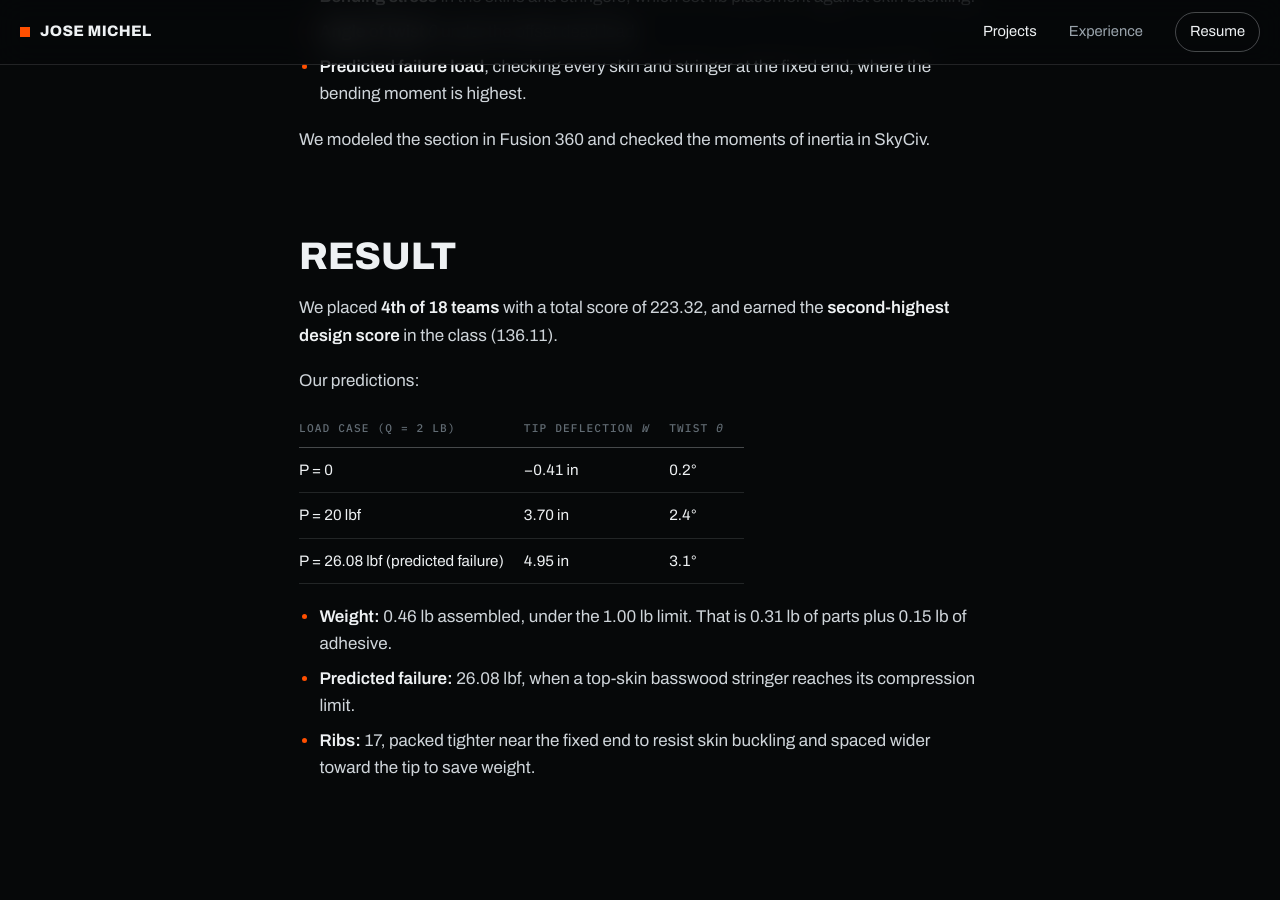
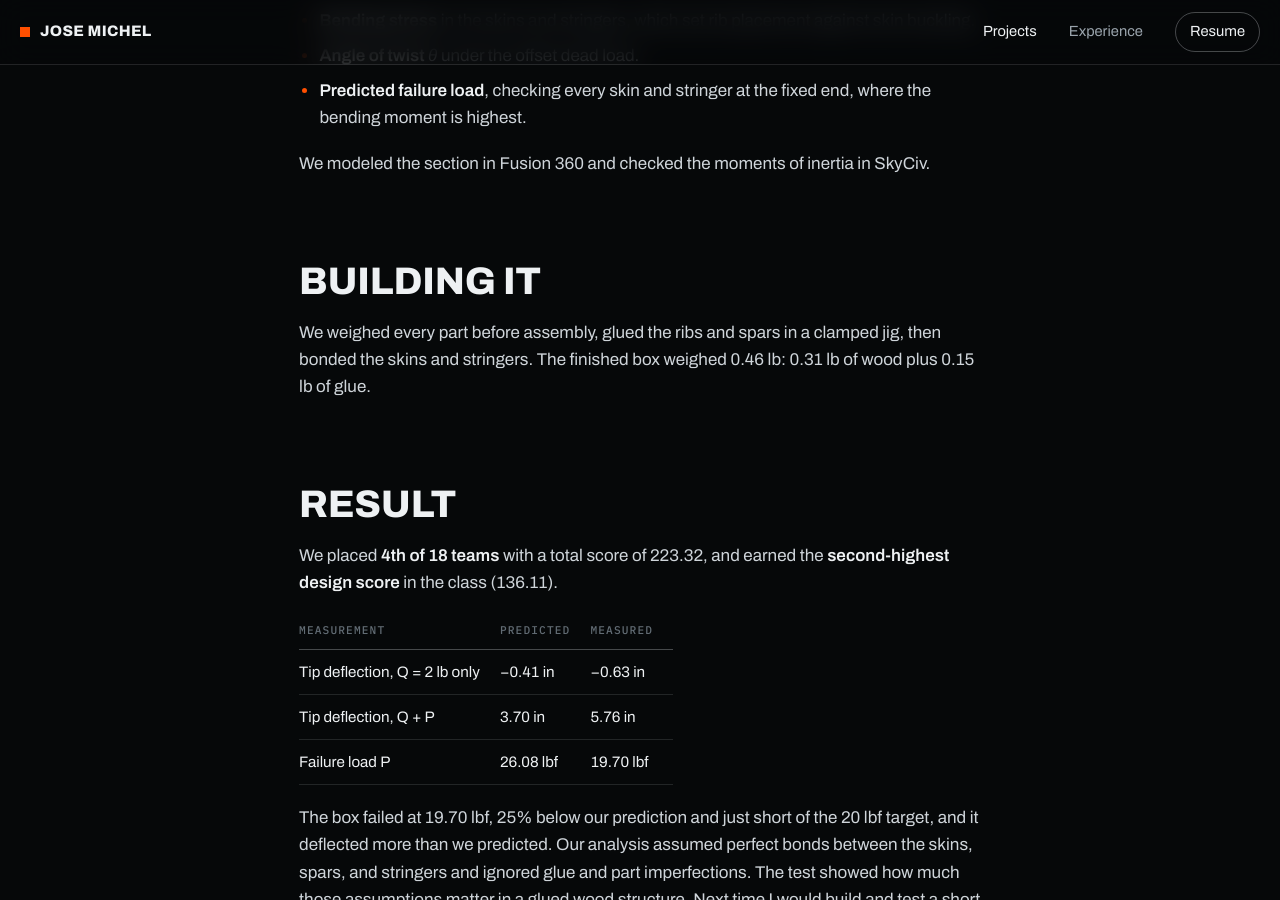
Before and after one commit to jmichelcano/jmichelcano.github.io, a Jekyll site: the page built from _projects/wingbox-stringer-optimizer.md, in a window 1280 px wide and 900 px high, scrolled down 2107 px. Built offline with Jekyll 4.4.1, drawn with Linux system fonts in a browser that asks for light colours; some of the changed text lies outside the part shown.

Commit message:
Wingbox: measured test results, build photos, load-test video
Co-Authored-By: Claude Opus 5.5 <noreply@anthropic.com>
Claude-Session: https://claude.ai/code/session_01WACZZMW19NHfxAN4dgkvYk

```diff
--- a/_projects/wingbox-stringer-optimizer.md
+++ b/_projects/wingbox-stringer-optimizer.md
@@ -8,7 +8,7 @@ date: 2025-12-07
 role: Wrote the stringer-placement program; drafted the cross-section drawing   # CONFIRM
 team: 4-person team (Group 9)
 timeframe: Fall 2025 · AE 525
-tools: [MATLAB, Fusion 360, SkyCiv]
+tools: [MATLAB, Fusion 360, SkyCiv, Balsa & basswood, Wood glue]
 cover: team-wingbox.jpg
 hero: cross-section-drawing.jpg
 hero_style: drawing        # shows a white-background drawing as light lines on dark
@@ -19,10 +19,15 @@ highlights:
     label: Of 18 teams, with the second-highest design score
   - value: "0.46 lb"
     label: Final weight, against a 1.00 lb limit
-  - value: "26.08 lbf"
-    label: Predicted failure load, against a 20 lbf minimum
+  - value: "19.70 lbf"
+    label: Measured failure load (26.08 lbf predicted)
   - value: "30M+"
     label: Random stringer layouts evaluated
+
+videos:
+  - file: load-test.mp4
+    poster: load-test-poster.jpg
+    caption: Load test in the Flight Structures Lab. The root is potted and clamped, and the tip load P bends the box upward.
 
 gallery:
   - file: team-wingbox.jpg
@@ -31,10 +36,24 @@ gallery:
     caption: Final cross-section. Four stringers on each skin, placed by the optimizer.
   - file: rib-layout.jpg
     caption: Fusion 360 model. 17 ribs, spaced 1.5 in at the fixed end and opening to 4 in toward the free end.
+  - file: 01-materials-weighed.jpg
+    caption: Every skin, spar, stringer, and rib weighed before assembly.
+  - file: 02-rib-on-scale.jpg
+    caption: A single lightened rib at 0.00285 lb.
+  - file: 03-gluing-in-jig.jpg
+    caption: Ribs and spars glued up in a clamped jig, with the skins and stringers laid out next to it.
+  - file: 04-clamped-overnight.jpg
+    caption: Bottom skin bonded under weighted boards and clamps.
+  - file: 05-rib-skeleton.jpg
+    caption: The rib and spar skeleton before the top skin went on.
+  - file: 06-skinned-box.jpg
+    caption: Skinned and labeled, with the four top stringers on the outside of the skin.
   - file: load-cases.jpg
     caption: The three required load cases. A 2 lb dead load Q at the trailing edge, plus a tip load P of 0 lbf, 20 lbf, and the maximum the box can carry.
   - file: skyciv-check.jpg
     caption: Moments of inertia checked independently in SkyCiv, for the curved top-skin arc and the full section.
+  - file: 07-results-board.jpg
+    caption: Predicted (blue) and measured (red) results for every team. Group 9 is the last row on the left.
   - file: results-chart.jpg
     caption: Final total scores for all 18 groups. Group 9 scored 223.32, fourth overall.
 ---
@@ -57,20 +76,18 @@ The team then built three more programs on that layout:
 
 We modeled the section in Fusion 360 and checked the moments of inertia in SkyCiv.
 
+## Building it
+
+We weighed every part before assembly, glued the ribs and spars in a clamped jig, then bonded the skins and stringers. The finished box weighed 0.46 lb: 0.31 lb of wood plus 0.15 lb of glue.
+
 ## Result
 
 We placed **4th of 18 teams** with a total score of 223.32, and earned the **second-highest design score** in the class (136.11).
 
-Our predictions:
+| Measurement | Predicted | Measured |
+|---|---|---|
+| Tip deflection, Q = 2 lb only | −0.41 in | −0.63 in |
+| Tip deflection, Q + P | 3.70 in | 5.76 in |
+| Failure load P | 26.08 lbf | 19.70 lbf |
 
-| Load case (Q = 2 lb) | Tip deflection *w* | Twist *θ* |
-|---|---|---|
-| P = 0 | −0.41 in | 0.2° |
-| P = 20 lbf | 3.70 in | 2.4° |
-| P = 26.08 lbf (predicted failure) | 4.95 in | 3.1° |
-
-- **Weight:** 0.46 lb assembled, under the 1.00 lb limit. That is 0.31 lb of parts plus 0.15 lb of adhesive.
-- **Predicted failure:** 26.08 lbf, when a top-skin basswood stringer reaches its compression limit.
-- **Ribs:** 17, packed tighter near the fixed end to resist skin buckling and spaced wider toward the tip to save weight.
-
-<!-- TODO: if the box was tested to failure, add the actual failure load and how it compared with the 26.08 lbf prediction. -->
+The box failed at 19.70 lbf, 25% below our prediction and just short of the 20 lbf target, and it deflected more than we predicted. Our analysis assumed perfect bonds between the skins, spars, and stringers and ignored glue and part imperfections. The test showed how much those assumptions matter in a glued wood structure. Next time I would build and test a short section early to measure real joint stiffness, and use it to calibrate the model.
```
Also changed, not shown: assets/projects/wingbox-stringer-optimizer/01-materials-weighed.jpg (added), assets/projects/wingbox-stringer-optimizer/02-rib-on-scale.jpg (added), assets/projects/wingbox-stringer-optimizer/03-gluing-in-jig.jpg (added), assets/projects/wingbox-stringer-optimizer/04-clamped-overnight.jpg (added), assets/projects/wingbox-stringer-optimizer/05-rib-skeleton.jpg (added), assets/projects/wingbox-stringer-optimizer/06-skinned-box.jpg (added), assets/projects/wingbox-stringer-optimizer/07-results-board.jpg (added), assets/projects/wingbox-stringer-optimizer/load-test-poster.jpg (added), 1 other file.
